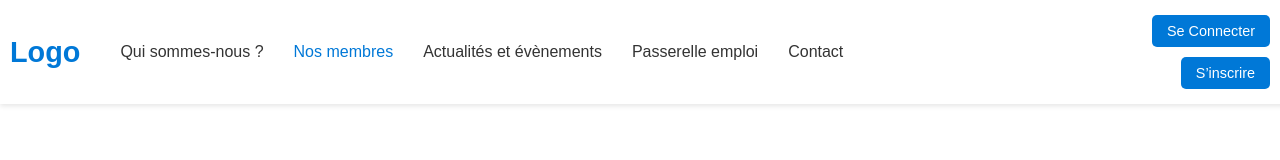
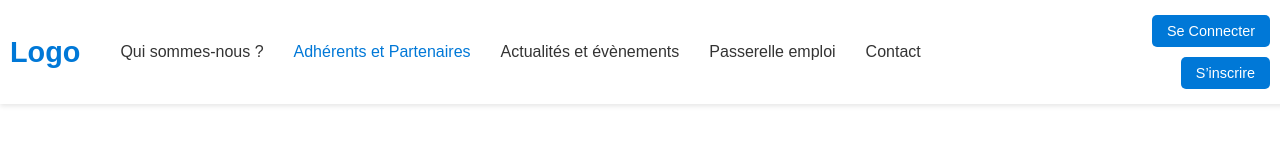
Before and after one commit to barnartejul/Test-GIE-Atlantique, a plain HTML site: page partenaires.html in a window 1280 px wide. Drawn offline with Linux system fonts and the light colour scheme.

Commit message:
Update partenaires.html

```diff
--- a/partenaires.html
+++ b/partenaires.html
@@ -24,7 +24,7 @@
               </ul>
             </li>
             <li class="dropdown">
-              <a href="#" class="visiting">Nos membres</a>
+              <a href="#" class="visiting">Adhérents et Partenaires</a>
               <ul class="dropdown-menu">
                 <li><a href="/adherents.html">Adhérents</a></li>
                 <li><a href="partenaires.html">Partenaires</a></li>
```
